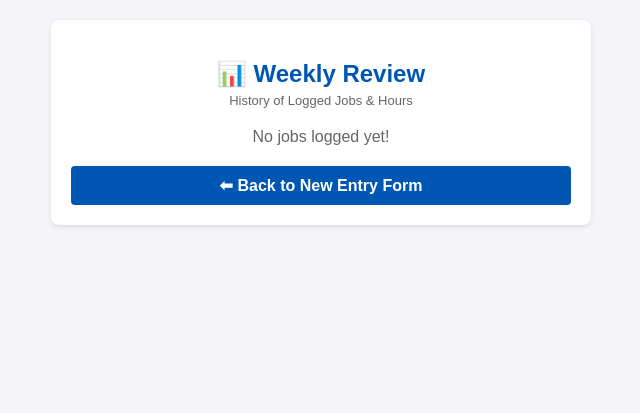
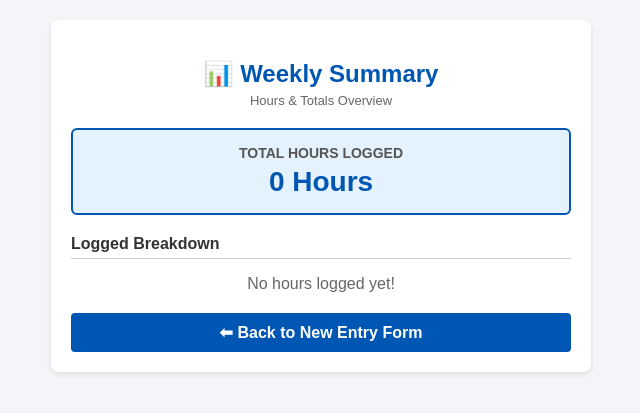
Before and after one commit to jennbonnetta-byte/Pipeline, a Flask app: page /weekly in a window 1280 px wide. Shown: the top 413 px of the page, without its empty margins (319-959 px from the left). Run offline with Flask 3, Linux system fonts and the light colour scheme.

Commit message:
Split history/weekly, added total hours, removed mileage

```diff
--- a/app.py
+++ b/app.py
@@ -1,6 +1,7 @@
 from flask import Flask, render_template, request, redirect, url_for
 import os
 import json
+import re
 
 app = Flask(__name__)
 UPLOAD_FOLDER = 'static/uploads'
@@ -12,17 +13,20 @@ HISTORY_FILE = 'history.json'
 def load_history():
     if os.path.exists(HISTORY_FILE):
         with open(HISTORY_FILE, 'r') as f:
-            try:
-                return json.load(f)
-            except:
-                return []
+            try: return json.load(f)
+            except: return []
     return []
 
 def save_history(job):
     history = load_history()
     history.insert(0, job)
-    with open(HISTORY_FILE, 'w') as f:
-        json.dump(history, f)
+    with open(HISTORY_FILE, 'w') as f: json.dump(history, f)
+
+def parse_hours(h_str):
+    numbers = re.findall(r"[-+]?\d*\.\d+|\d+", str(h_str))
+    if numbers:
+        return float(numbers[0])
+    return 0.0
 
 current_job = {}
 
@@ -30,38 +34,35 @@ current_job = {}
 def index():
     global current_job
     if request.method == 'POST':
-        # Handle multiple photo uploads
-        photo_filenames = []
-        files = request.files.getlist('photos')
-        for file in files:
-            if file and file.filename:
-                filepath = os.path.join(app.config['UPLOAD_FOLDER'], file.filename)
-                file.save(filepath)
-                photo_filenames.append(file.filename)
+        photos = [f.filename for f in request.files.getlist('photos') if f and f.filename]
+        for f in request.files.getlist('photos'):
+            if f and f.filename: f.save(os.path.join(app.config['UPLOAD_FOLDER'], f.filename))
 
         current_job = {
             'date': request.form.get('date'),
             'hours': request.form.get('hours'),
             'notes': request.form.get('notes'),
-            'start_loc': request.form.get('start_loc', 'Shop HQ'),
             'destination': request.form.get('destination'),
             'materials': request.form.get('materials'),
-            'photos': photo_filenames
+            'photos': photos
         }
-
         save_history(current_job)
         return redirect(url_for('report'))
-
     return render_template('index.html')
 
 @app.route('/report')
 def report():
     return render_template('report.html', job=current_job)
 
+@app.route('/history')
+def history():
+    return render_template('history.html', history=load_history())
+
 @app.route('/weekly')
 def weekly():
-    history = load_history()
-    return render_template('weekly.html', history=history)
+    history_data = load_history()
+    total_hours = sum(parse_hours(job.get('hours', 0)) for job in history_data)
+    return render_template('weekly.html', history=history_data, total_hours=total_hours)
 
 if __name__ == '__main__':
     app.run(host='0.0.0.0', port=5000)
--- a/templates/weekly.html
+++ b/templates/weekly.html
@@ -3,36 +3,38 @@
 <head>
     <meta charset="UTF-8">
     <meta name="viewport" content="width=device-width, initial-scale=1.0">
-    <title>PipeLine - Weekly Review</title>
+    <title>PipeLine - Weekly Summary</title>
     <style>
         body { font-family: sans-serif; background: #f4f4f9; margin: 0; padding: 20px; color: #333; }
         .container { max-width: 500px; margin: auto; background: white; padding: 20px; border-radius: 8px; box-shadow: 0 2px 5px rgba(0,0,0,0.1); }
         h2 { text-align: center; color: #0056b3; margin-bottom: 5px; }
         .subtitle { text-align: center; color: #666; font-size: 13px; margin-bottom: 20px; }
-        .job-card { background: #f8f9fa; border-left: 4px solid #0056b3; padding: 12px; margin-bottom: 15px; border-radius: 4px; }
-        .job-date { font-weight: bold; color: #0056b3; }
-        .job-details { font-size: 14px; margin-top: 5px; }
+        .total-box { background: #e3f2fd; border: 2px solid #0056b3; padding: 15px; text-align: center; border-radius: 6px; margin-bottom: 20px; }
+        .total-number { font-size: 28px; font-weight: bold; color: #0056b3; margin-top: 5px; }
+        .job-card { background: #f8f9fa; border-left: 4px solid #28a745; padding: 10px; margin-bottom: 10px; border-radius: 4px; font-size: 14px; }
         .back-btn { display: block; text-align: center; background: #0056b3; color: white; padding: 10px; text-decoration: none; border-radius: 4px; font-weight: bold; margin-top: 20px; }
     </style>
 </head>
 <body>
     <div class="container">
-        <h2>📊 Weekly Review</h2>
-        <div class="subtitle">History of Logged Jobs & Hours</div>
+        <h2>📊 Weekly Summary</h2>
+        <div class="subtitle">Hours & Totals Overview</div>
 
+        <div class="total-box">
+            <div style="font-size: 14px; color: #555; text-transform: uppercase; font-weight: bold;">Total Hours Logged</div>
+            <div class="total-number">{{ total_hours }} Hours</div>
+        </div>
+
+        <h3 style="font-size: 16px; color: #333; border-bottom: 1px solid #ccc; padding-bottom: 5px;">Logged Breakdown</h3>
         {% if history %}
             {% for job in history %}
             <div class="job-card">
-                <div class="job-date">{{ job.date }} — <span style="color: #28a745;">{{ job.hours }} hrs</span></div>
-                <div class="job-details">
-                    <strong>To:</strong> {{ job.destination }}<br>
-                    <strong>Notes:</strong> {{ job.notes }}<br>
-                    <strong>Materials:</strong> {{ job.materials }}
-                </div>
+                <strong>{{ job.date }}</strong> ({{ job.hours }} hrs)<br>
+                <span style="color: #555;">{{ job.destination }}</span>
             </div>
             {% endfor %}
         {% else %}
-            <p style="text-align: center; color: #666;">No jobs logged yet!</p>
+            <p style="text-align: center; color: #666;">No hours logged yet!</p>
         {% endif %}
 
         <a href="/" class="back-btn">⬅ Back to New Entry Form</a>
```
Also changed, not shown: templates/history.html (added, +41 -0 lines), templates/index.html (+7 -6 lines), templates/report.html (+8 -7 lines).
